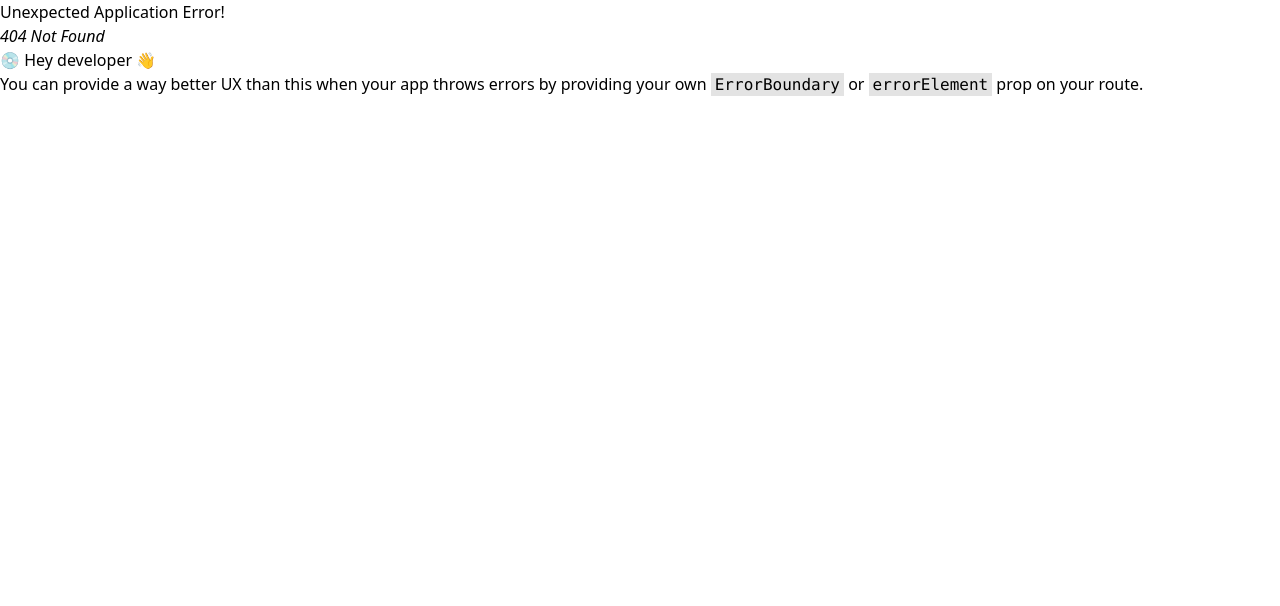
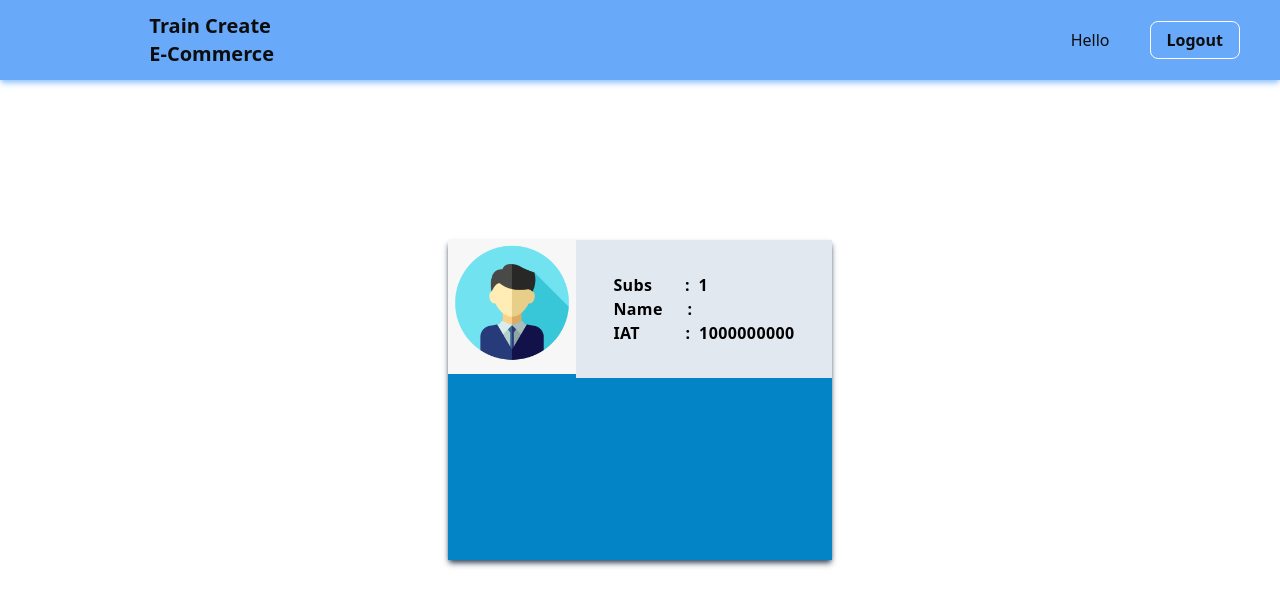
Before and after one commit to GaluhPncWirs/e-commerce_React_js, a React app: page /profile in a window 1280 px wide. Before the commit this address had no page. Shown: the top 606 px of the page. Built offline with nearby package versions, Linux system fonts and the light colour scheme; sample sign-in values are in the browser's storage; the HTML template or start-up script is replaced by a standard one.

Commit message:
menambahkan fitur user profile

```diff
--- a/src/fragment/cartDisplay.jsx
+++ b/src/fragment/cartDisplay.jsx
@@ -9,6 +9,23 @@ export default function DisplayCart({ totalPrice, products, cart, setCart }) {
 
   function handleDeleteDisplayCart() {
     setDisplayCart(false);
+  }
+
+  function handleRemoveFromCart(id) {
+    const findId = cart.find((item) => item.id === id);
+    if (findId) {
+      if (findId.qty > 1) {
+        setCart(
+          cart.map((quantity) =>
+            quantity.id === id
+              ? { ...quantity, qty: (quantity.qty -= 1) }
+              : quantity
+          )
+        );
+      } else {
+        setCart([]);
+      }
+    }
   }
 
   return (
@@ -37,7 +54,7 @@ export default function DisplayCart({ totalPrice, products, cart, setCart }) {
             </h1>
             {cart.length <= 0 ? (
               <h1 className="text-xl font-semibold text-center">
-                You haven't Added a Product to Your Cart
+                You haven't Added a Product to Cart
               </h1>
             ) : (
               <div>
@@ -60,7 +77,10 @@ export default function DisplayCart({ totalPrice, products, cart, setCart }) {
                         return (
                           <tr key={item.key}>
                             <td>
-                              <button className="font-semibold text-3xl text-red-600 mb-1">
+                              <button
+                                className="font-semibold text-3xl text-red-600 mb-1"
+                                onClick={() => handleRemoveFromCart(product.id)}
+                              >
                                 -
                               </button>
                             </td>
--- a/src/fragment/navbar.jsx
+++ b/src/fragment/navbar.jsx
@@ -1,3 +1,4 @@
+import { Link } from "react-router-dom";
 import { useLogin } from "../hooks/useLogin";
 
 export default function Navbar() {
@@ -7,7 +8,7 @@ export default function Navbar() {
   }
 
   return (
-    <div className="bg-blue-400 h-16 w-full fixed z-[9999] top-0">
+    <div className="bg-blue-400 h-20 w-full fixed z-[9999] top-0 opacity-95 shadow-md shadow-blue-300">
       <div className="flex h-full">
         <div className="basis-1/3 flex justify-center items-center">
           <h1 className="font-semibold text-xl max-w-32">
@@ -15,7 +16,9 @@ export default function Navbar() {
           </h1>
         </div>
         <div className="basis-2/3 flex justify-end items-center gap-10">
-          <h1>Hello {useLogin()}</h1>
+          <Link className="hover:text-slate-500" to="/profile">
+            Hello {useLogin().user}
+          </Link>
           <div className="mr-10 border border-white rounded-lg hover:bg-blue-500">
             <button
               className="px-4 py-1.5 font-semibold"
--- a/src/hooks/useLogin.jsx
+++ b/src/hooks/useLogin.jsx
@@ -2,7 +2,11 @@ import { useEffect, useState } from "react";
 import { getUsername } from "../services/getDataUser";
 
 export function useLogin() {
-  const [getUser, setGetUser] = useState("");
+  const [getUser, setGetUser] = useState({
+    iat: 0,
+    sub: 0,
+    user: "",
+  });
   useEffect(() => {
     const getitem = localStorage.getItem("token");
     if (!getitem) {
--- a/src/main.jsx
+++ b/src/main.jsx
@@ -6,6 +6,7 @@ import Login from "./pages/login.jsx";
 import Register from "./pages/register.jsx";
 import Products from "./pages/products.jsx";
 import ProductDetail from "./pages/productDetail.jsx";
+import ProfileUser from "./pages/profile.jsx";
 
 const router = createBrowserRouter([
   {
@@ -24,6 +25,10 @@ const router = createBrowserRouter([
     path: "/productDetail/:id",
     element: <ProductDetail />,
   },
+  {
+    path: "/profile",
+    element: <ProfileUser />,
+  },
 ]);
 
 ReactDOM.createRoot(document.getElementById("root")).render(
--- /dev/null
+++ b/src/pages/profile.jsx
@@ -0,0 +1,32 @@
+import Navbar from "../fragment/navbar";
+import { useLogin } from "../hooks/useLogin";
+
+export default function ProfileUser() {
+  return (
+    <div>
+      <Navbar />
+      <div className="w-9/12 mx-auto h-screen flex justify-center items-center">
+        <div className="w-2/5 bg-sky-600 h-80 shadow-md shadow-slate-600">
+          <div className="flex h-[138px]">
+            <div className="basis-1/3">
+              <img src="img/userProfile.png" className="w-full" />
+            </div>
+            <div className="basis-2/3 flex items-center bg-slate-200 justify-center">
+              <ul className="tracking-wide font-semibold">
+                <li>
+                  Subs <span className="ml-7 mr-1">:</span> {useLogin().sub}
+                </li>
+                <li>
+                  Name <span className="ml-5 mr-1 ">:</span> {useLogin().user}
+                </li>
+                <li>
+                  IAT <span className="ml-[41px] mr-1">:</span> {useLogin().iat}
+                </li>
+              </ul>
+            </div>
+          </div>
+        </div>
+      </div>
+    </div>
+  );
+}
--- a/src/services/getDataUser.js
+++ b/src/services/getDataUser.js
@@ -15,5 +15,5 @@ export function userLogin(dataUserSend, callBackUser) {
 }
 
 export function getUsername(getItem) {
-  return jwtDecode(getItem).user;
+  return jwtDecode(getItem);
 }
```
Also changed, not shown: public/img/userProfile.png (added).
